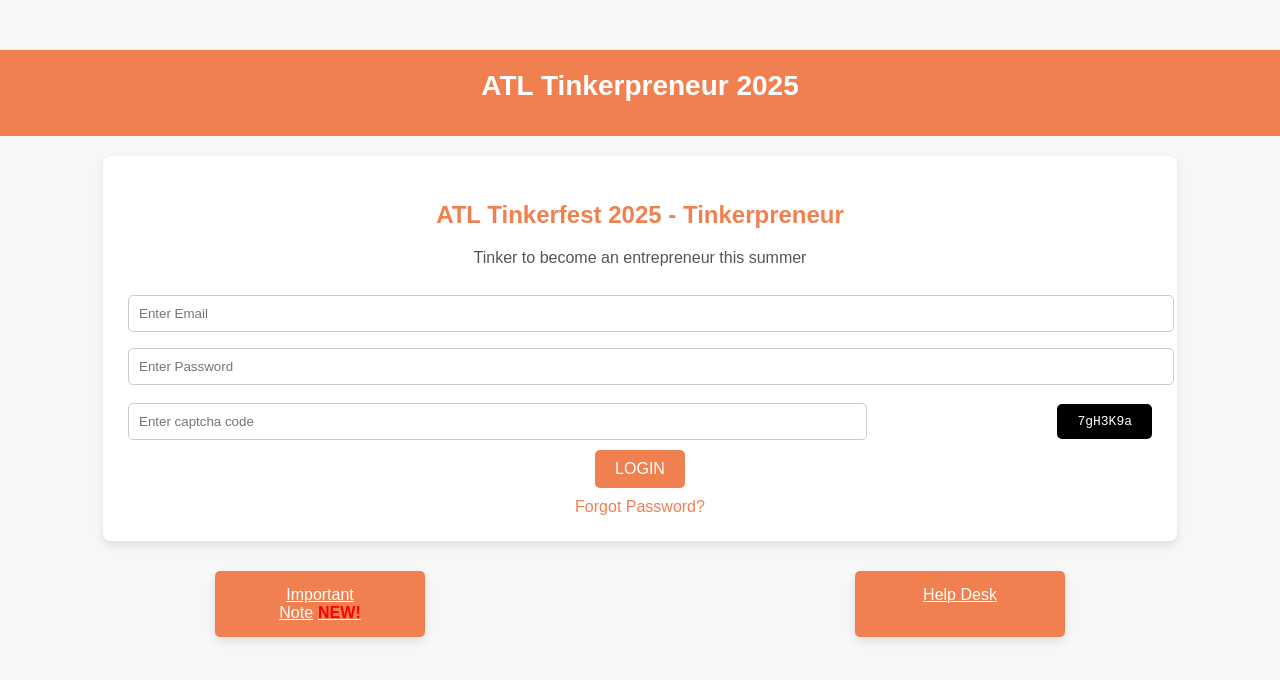
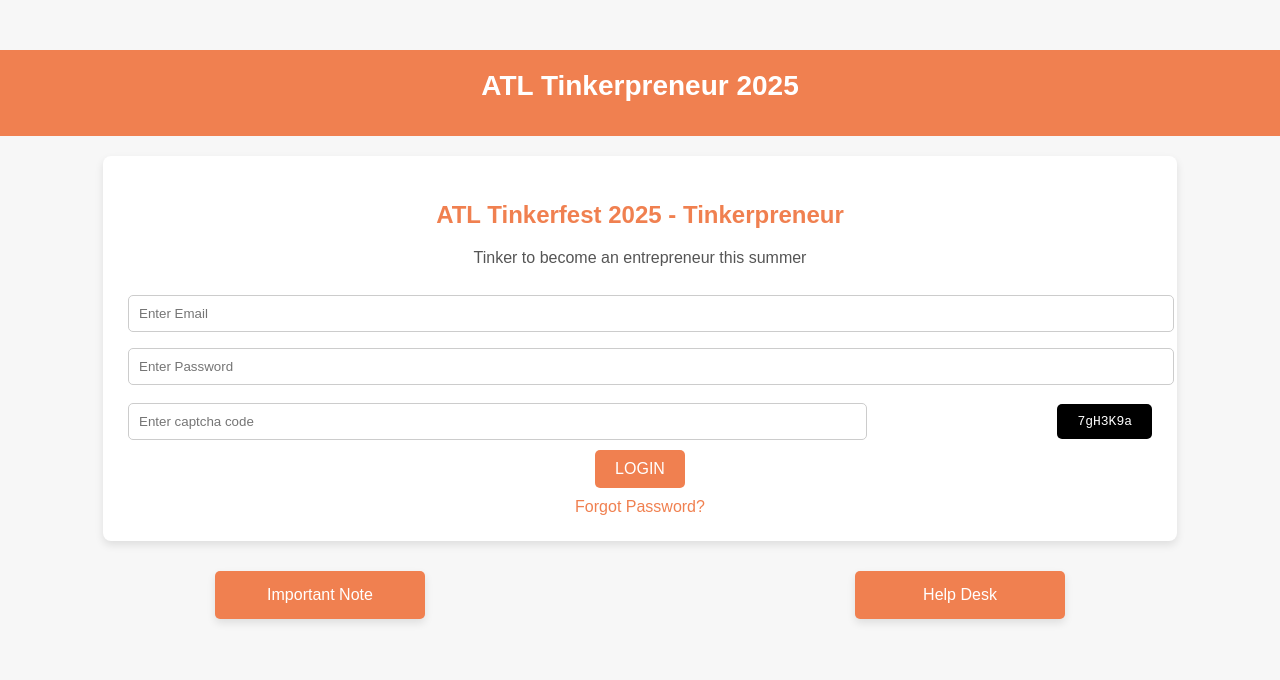
Before and after one commit to stealthspeedstorm/HarmlessPrank, a plain HTML site: page index.html in a window 1280 px wide. Drawn offline with Linux system fonts and the light colour scheme.

Commit message:
Update index.html

```diff
--- a/index.html
+++ b/index.html
@@ -7,21 +7,12 @@
             width: 100%;
             height: auto;
         }
-        .new-sign {
-            color: red;
-            font-weight: bold;
-            margin-left: 5px;
-        }
-        .clickable {
-            cursor: pointer;
-            text-decoration: underline;
-        }
     </style>
 </head>
 <body>
     <div class="container">
         <div class="banner">
-            <!--<img src="logo.jpeg" alt="Logo" class="loogo">-->
+            <!--<img src="logo.jpeg" alt="Logo" class="logo">-->
             <h1>ATL Tinkerpreneur 2025</h1>
         </div>
         <div class="login-box">
@@ -37,8 +28,8 @@
             <a href="#" class="forgot" onclick="fakeForgotPassword()">Forgot Password?</a>
         </div>
         <div class="info-box">
-            <div class="note clickable" onclick="importantNote()">Important Note<span class="new-sign">NEW!</span></div>
-            <div class="help clickable" onclick="helpDesk()">Help Desk</div>
+            <div class="note" onclick="importantNote()">Important Note</div>
+            <div class="help" onclick="helpDesk()">Help Desk</div>
         </div>
     </div>
 
@@ -52,7 +43,7 @@
         }
 
         function importantNote() {
-            alert('IMPORTANT: YOU ARE CLINICALLY DUMB,  APRIL FOOLS! 🤡');
+            alert('IMPORTANT: YOU ARE CLINICALLY DUMB, APRIL FOOLS! 🤡');
         }
 
         function helpDesk() {
```
